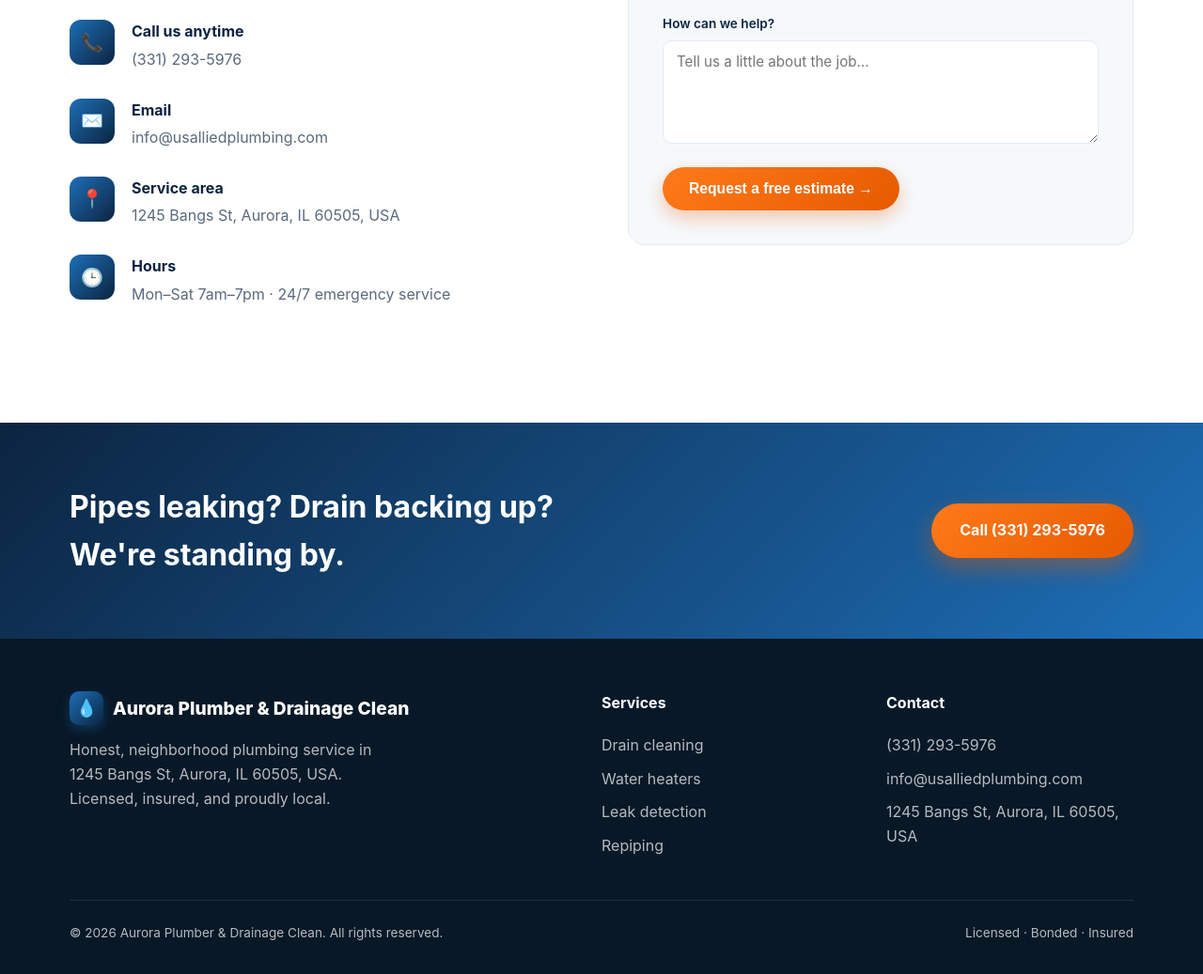
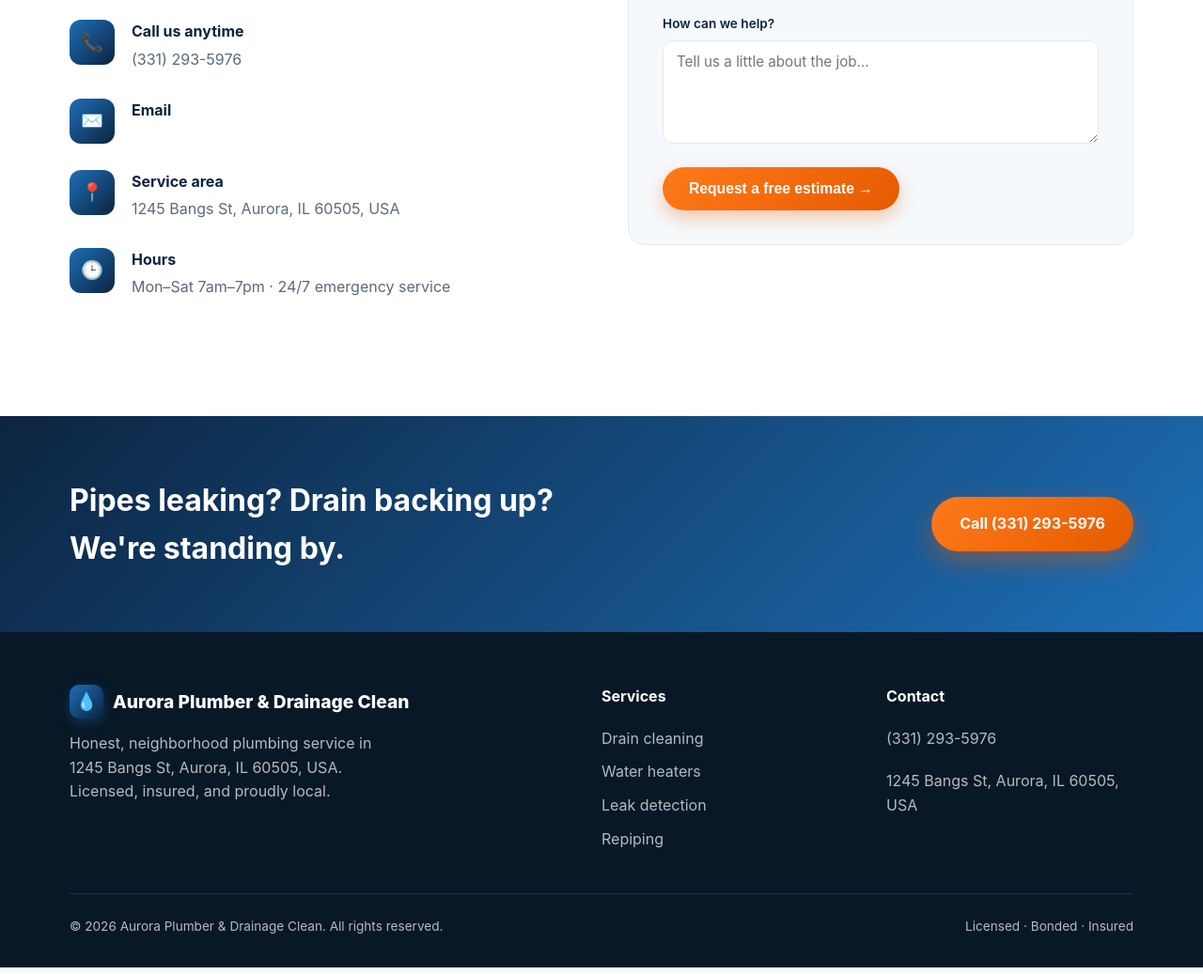
Before and after one commit to hyperframeco-ship-it/hyperframe-samples, a plain HTML site: page aurora-plumber-drainage-clean/index.html in a window 1280 px wide. Shown: the part 3565-4602 px from the top of the page at 94% size. Drawn offline with Linux system fonts and the light colour scheme.

Commit message:
Add sample site for Aurora Plumber & Drainage Clean

```diff
--- a/aurora-plumber-drainage-clean/index.html
+++ b/aurora-plumber-drainage-clean/index.html
@@ -431,7 +431,7 @@
         </div>
         <div>
           <div class="ci-icon">✉️</div>
-          <div><strong>Email</strong><a href="mailto:info@usalliedplumbing.com">info@usalliedplumbing.com</a></div>
+          <div><strong>Email</strong><a href="mailto:"></a></div>
         </div>
         <div>
           <div class="ci-icon">📍</div>
@@ -484,7 +484,7 @@
         <h4>Contact</h4>
         <ul>
           <li><a href="tel:3312935976">(331) 293-5976</a></li>
-          <li><a href="mailto:info@usalliedplumbing.com">info@usalliedplumbing.com</a></li>
+          <li><a href="mailto:"></a></li>
           <li>1245 Bangs St, Aurora, IL 60505, USA</li>
         </ul>
       </div>
```
